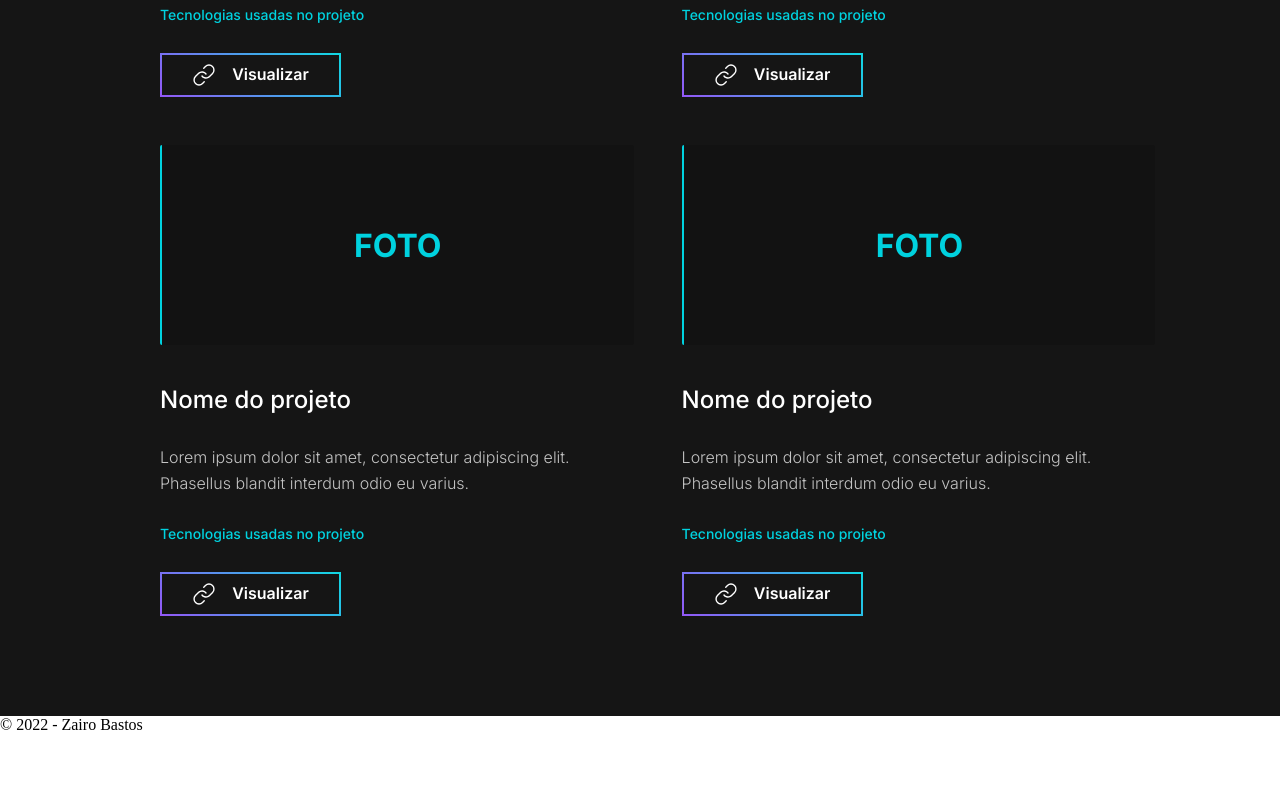
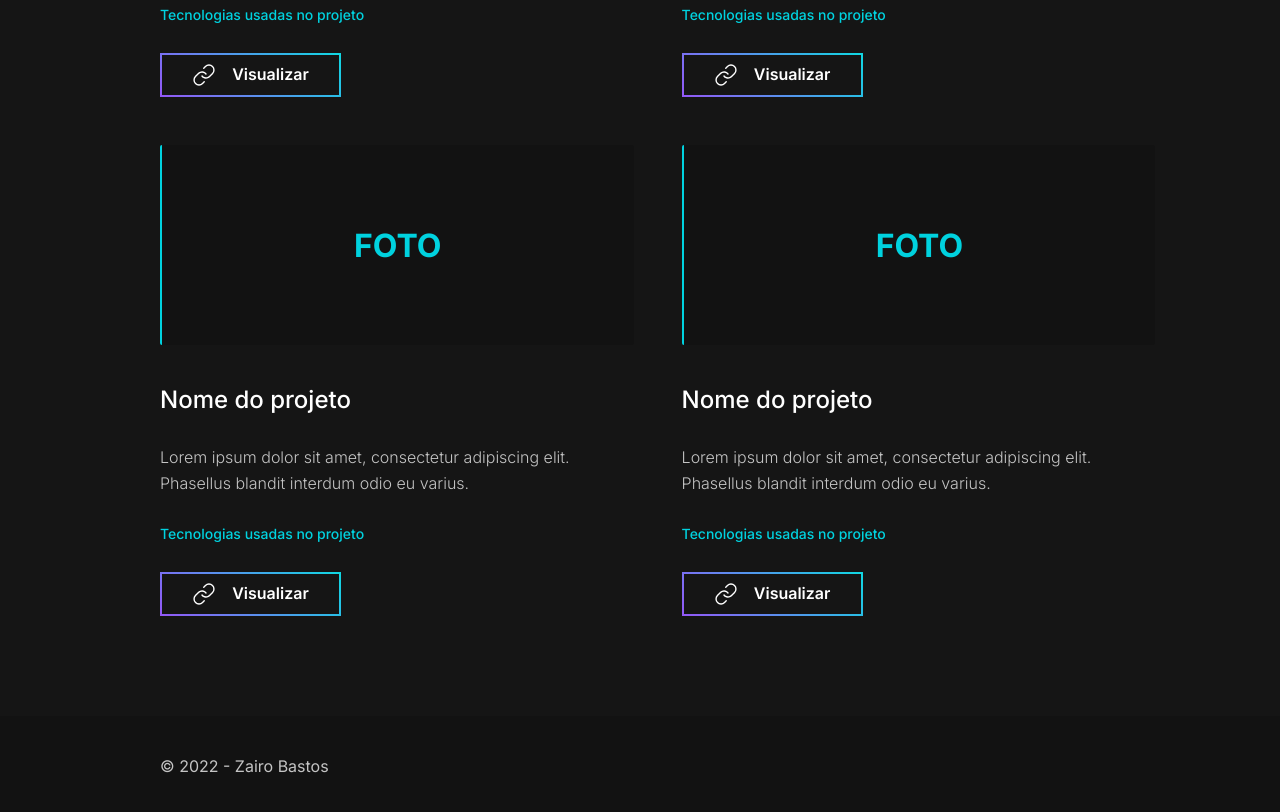
Before and after one commit to zairobastos/portfolio-zb, a website: page index.html in a window 1280 px wide. Shown: the part 2437-3249 px from the top of the page. Before the commit the page ends 3171 px from the top, so only its background shows below. Drawn offline with Linux system fonts and the light colour scheme.

Commit message:
Footer finalizado

```diff
--- a/index.html
+++ b/index.html
@@ -15,6 +15,7 @@
 		<link rel="stylesheet" href="styles/mainSobreMim.css" />
 		<link rel="stylesheet" href="styles/experiencia.css" />
 		<link rel="stylesheet" href="styles/projetos.css" />
+		<link rel="stylesheet" href="styles/footer.css" />
 	</head>
 	<body>
 		<header>
--- /dev/null
+++ b/styles/footer.css
@@ -0,0 +1,11 @@
+footer {
+	height: 6.25rem;
+	background-color: #121212;
+	display: flex;
+	align-items: center;
+	justify-content: flex-start;
+	padding: 0 0 0 12.5%;
+	font-family: "Inter", sans-serif;
+	color: #c4c4c4;
+	font-size: 1rem;
+}
```
